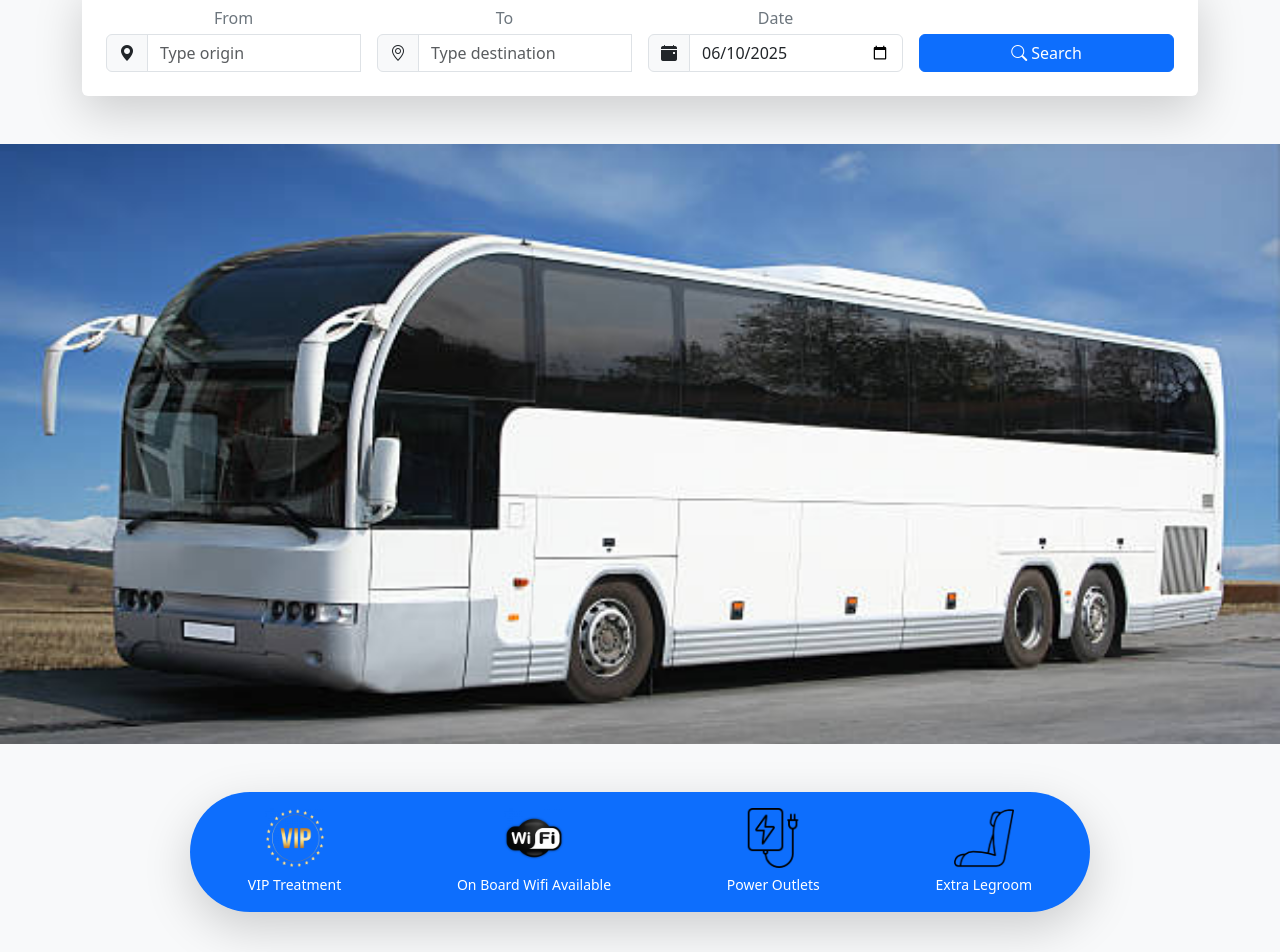
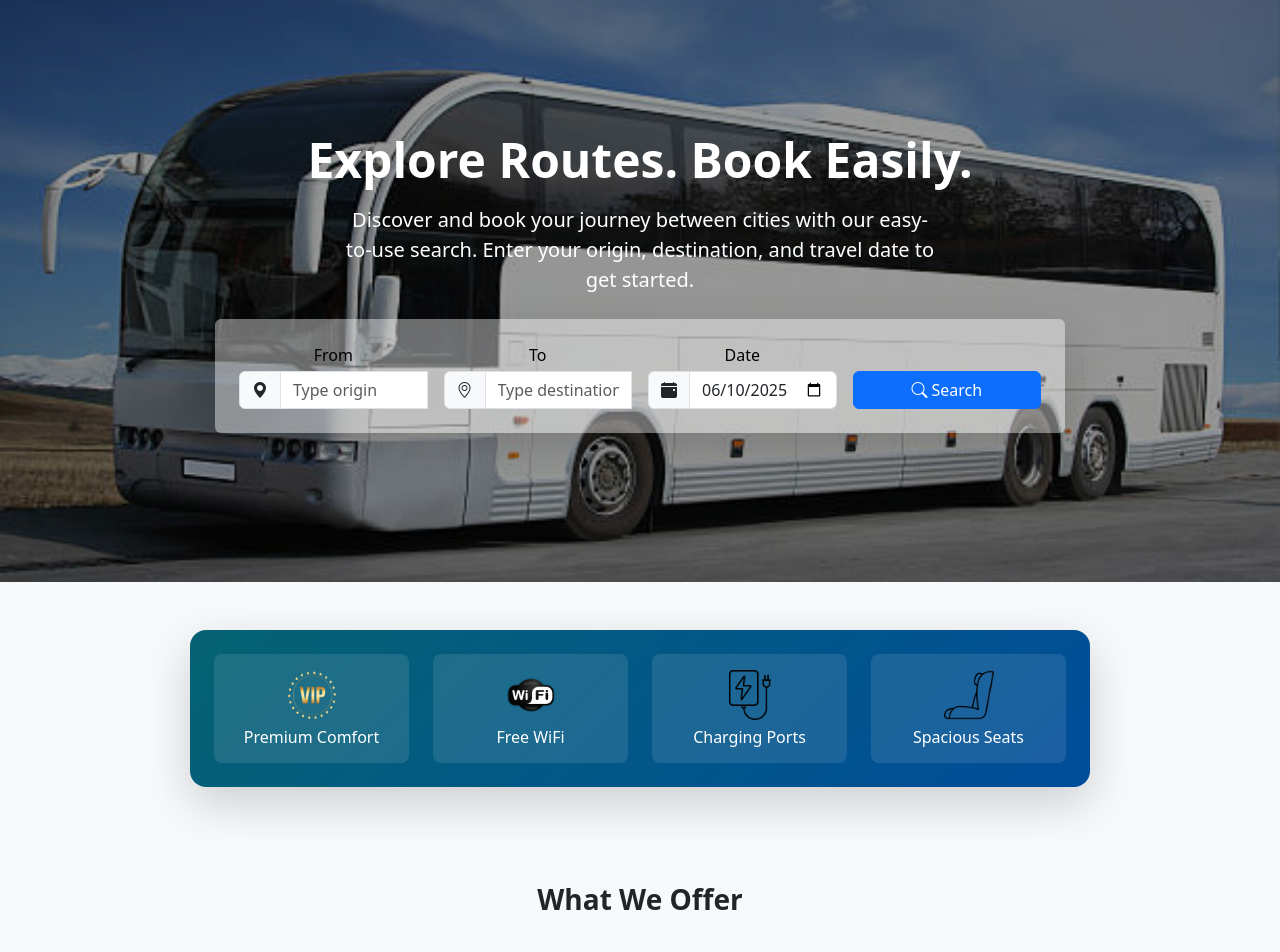
Before and after one commit to bonnymkuu/Bus-Booking-System, a React (Vite) app: page / in a window 1280 px wide. Shown: the part 100-1052 px from the top of the page. Built offline with nearby package versions, Linux system fonts and the light colour scheme.

Commit message:
updated UI

```diff
--- a/index.html
+++ b/index.html
@@ -4,7 +4,7 @@
     <meta charset="UTF-8" />
     <link rel="icon" type="image/svg+xml" href="download.svg" />
     <meta name="viewport" content="width=device-width, initial-scale=1.0" />
-    <title>Buscar</title>
+    <title>SafiriExpress</title>
   </head>
   <body>
     <div id="root"></div>
--- a/src/components/Footer.jsx
+++ b/src/components/Footer.jsx
@@ -4,7 +4,7 @@ export default function Footer({ navigateTo }) {
       <div className="container mx-auto px-4"> {/* Bootstrap container */}
         <div className="row g-4"> {/* Bootstrap grid system with gutters */}
           <div className="col-md-3"> {/* Bootstrap column */}
-            <h4 className="h5 fw-bold mb-3">Bus Booking System</h4> {/* Bootstrap heading, font-weight, margin-bottom */}
+            <h4 className="h5 fw-bold mb-3">SafiriExpress</h4> {/* Bootstrap heading, font-weight, margin-bottom */}
             <p className="text-light">Your trusted partner for bus travel across Kenya. Book tickets easily and travel comfortably.</p> {/* Bootstrap text color */}
           </div>
 
@@ -59,7 +59,7 @@ export default function Footer({ navigateTo }) {
             <h5 className="fw-bold mb-3">Contact Us</h5>
             <address className="text-light not-italic"> {/* Bootstrap text color, not-italic */}
               <p>Nairobi, Kenya</p>
-              <p className="my-2">Email: info@example.com</p>
+              <p className="my-2">Email: info@safiriExpress.com</p>
               <p>Phone: +254 700 123456</p>
             </address>
 
@@ -84,7 +84,7 @@ export default function Footer({ navigateTo }) {
         </div>
 
         <div className="border-top border-secondary mt-5 pt-4 text-center text-light"> {/* Bootstrap border, margin-top, padding-top, text color */}
-          <p>&copy; {new Date().getFullYear()} All rights reserved.</p> <p> developer bonny +254759993892</p>
+          <p>&copy; {new Date().getFullYear()} SafiriExpress. All rights reserved.</p> <p> developer bonny +254759993892</p>
         </div>
       </div>
     </footer>
--- a/src/components/Header.jsx
+++ b/src/components/Header.jsx
@@ -7,7 +7,7 @@ export default function Header({ navigateTo }) {
     <header className="navbar navbar-expand-lg navbar-dark shadow-sm" style={{backgroundImage: 'linear-gradient(145deg,rgb(4, 58, 75) 0%,rgb(2, 50, 122) 100%)'}}>
       <div className="container">
         <a href="#" onClick={() => navigateTo('home')} className="navbar-brand d-flex align-items-center">
-          <h1>Bus Booking System</h1>
+          <h1>Safiri Express</h1>
         </a>
 
         <button
--- a/src/pages/About.jsx
+++ b/src/pages/About.jsx
@@ -15,11 +15,11 @@ export default function About() {
         <div className="row justify-content-center">
             <div className="col-lg-8">
             <p className=" text-black mb-4 fs-20">
-                Welcome to Bus company, your premier online platform for booking bus tickets across Kenya.
+                Welcome to SafiriExpress, your premier online platform for booking bus tickets across Kenya.
                 We are dedicated to providing a seamless, reliable, and comfortable travel experience for all our passengers.
             </p>
             <p className="text-black mb-4">
-                Founded with the vision to revolutionize inter-county bus travel, Bus company connects you to a wide network of routes and bus operators, ensuring you find the perfect journey at the best price. Our user-friendly interface makes booking quick and easy, while our commitment to customer satisfaction drives everything we do.
+                Founded with the vision to revolutionize inter-county bus travel, SafiriExpress connects you to a wide network of routes and bus operators, ensuring you find the perfect journey at the best price. Our user-friendly interface makes booking quick and easy, while our commitment to customer satisfaction drives everything we do.
             </p>
             <h3 className="h4 fw-bold mb-3 text-primary">Our Mission</h3>
             <p className="text-black mb-4">
@@ -33,7 +33,7 @@ export default function About() {
                 <li className="mb-2"><i className="bi bi-check-circle-fill me-2 text-primary"></i> Accessibility: Making travel easy for everyone.</li>
             </ul>
             <p className="text-black">
-                Thank you for choosing Bus company. We look forward to being a part of your next adventure!
+                Thank you for choosing SafiriExpress. We look forward to being a part of your next adventure!
             </p>
             </div>
         </div>
--- a/src/pages/Auth/Login.jsx
+++ b/src/pages/Auth/Login.jsx
@@ -82,10 +82,10 @@ export default function Login({ navigateTo }) {
               <label className="form-check-label" htmlFor="remember-me">Remember me</label>
             </div>
             {/* Kept href="#" as no specific forgotPassword view was requested */}
-            <a href="#" className="text-danger text-decoration-none">Forgot password?</a>
+            <a href="#" className="text-primary text-decoration-none">Forgot password?</a>
           </div>
 
-          <button type="submit" className="btn btn-danger w-100">
+          <button type="submit" className="btn btn-primary w-100">
             Sign in
           </button>
         </form>
--- a/src/pages/Auth/Register.jsx
+++ b/src/pages/Auth/Register.jsx
@@ -158,7 +158,7 @@ export default function Register({ navigateTo }) {
           </div>
 
           {/* Submit */}
-          <button type="submit" className="btn btn-danger w-100">
+          <button type="submit" className="btn btn-primary w-100">
             Register
           </button>
         </form>
@@ -181,7 +181,7 @@ export default function Register({ navigateTo }) {
         {/* Login link */}
         <p className="text-center mt-3">
           Already have an account?{' '}
-          <a href="#" onClick={() => navigateTo('login')} className="text-danger">
+          <a href="#" onClick={() => navigateTo('login')} className="text-primary">
             Login
           </a>
         </p>
--- a/src/pages/Gallery.jsx
+++ b/src/pages/Gallery.jsx
@@ -52,7 +52,7 @@ export default function Gallery() {
 
   return (
     <div className="container-fluid py-5 bg-black">
-      <h2 className="text-center display-4 fw-bold mb-5 text-primary">Our Fleet Gallery</h2>
+      <h2 className="text-center display-4 fw-bold mb-5 text-primary">Gallery</h2>
       <div className="row row-cols-1 row-cols-md-3 g-4">
         {busImages.map((image, index) => {
           const [ref, isVisible] = useFadeInOnScroll();
--- a/src/pages/Home.jsx
+++ b/src/pages/Home.jsx
@@ -139,20 +139,54 @@ export default function Home({ navigateTo }) {
 
   return (
     <div className="position-relative">
-      {/* Hero Image */}
-      <div className="position-relative hero-bg-image d-flex align-items-center">
-        <div className="position-absolute inset-0 opacity-75 w-100 "></div>
-        <div className="container position-relative z-1">
-          {/* Search Form */}
-          <div className="bg-white rounded shadow-lg p-4 max-w-lg mx-auto">
+      {/* Hero Section with Background Image */}
+      <div
+        className="position-relative hero-bg-image d-flex align-items-center"
+        style={{
+          backgroundImage: `url(${busImage3})`,
+          backgroundSize: "cover",
+          backgroundPosition: "center",
+          height: "600px",
+        }}
+      >
+        {/* Dark overlay */}
+        <div
+          className="position-absolute top-0 start-0 w-100 h-100"
+          style={{
+            backgroundColor: "rgba(0, 0, 0, 0.4)",
+          }}
+        ></div>
+
+        {/* Content over background */}
+        <div className="container position-relative z-1 text-center text-white">
+          {/* Title */}
+          <h1 className="fw-bold display-5 mb-3">
+            Explore Routes. Book Easily.
+          </h1>
+
+          {/* Description */}
+          <p
+            className="lead mb-4"
+            style={{ maxWidth: "600px", margin: "0 auto" }}
+          >
+            Discover and book your journey between cities with our easy-to-use
+            search. Enter your origin, destination, and travel date to get
+            started.
+          </p>
+
+          {/* Search Form Card */}
+          <div
+            className="rounded shadow-lg p-4 mt-4 mx-auto"
+            style={{
+              backgroundColor: "rgba(255, 255, 255, 0.4)",
+              maxWidth: "850px",
+            }}
+          >
             <form onSubmit={handleSearch}>
               <div className="row g-3">
                 {/* FROM */}
                 <div className="col-md-3">
-                  <label
-                    htmlFor="from"
-                    className="form-label text-secondary mb-1"
-                  >
+                  <label htmlFor="from" className="form-label text-black mb-1">
                     From
                   </label>
                   <div className="input-group">
@@ -179,10 +213,7 @@ export default function Home({ navigateTo }) {
 
                 {/* TO */}
                 <div className="col-md-3">
-                  <label
-                    htmlFor="to"
-                    className="form-label text-secondary mb-1"
-                  >
+                  <label htmlFor="to" className="form-label text-black mb-1">
                     To
                   </label>
                   <div className="input-group">
@@ -207,10 +238,7 @@ export default function Home({ navigateTo }) {
 
                 {/* DATE */}
                 <div className="col-md-3">
-                  <label
-                    htmlFor="date"
-                    className="form-label text-secondary mb-1"
-                  >
+                  <label htmlFor="date" className="form-label text-black mb-1">
                     Date
                   </label>
                   <div className="input-group">
@@ -255,61 +283,63 @@ export default function Home({ navigateTo }) {
         </div>
       </div>
 
+      {/* Features Section - Redesigned */}
+      <div className="container my-5">
         <div
-        className="mt-5 mb-5"
-        style={{ width: "100%", height: "600px", overflow: "hidden" }}
+          className="text-white p-4 rounded-4 shadow-lg mx-auto"
+          style={{
+            maxWidth: "900px",
+            background:
+              "linear-gradient(135deg,rgb(5, 98, 114) 0%,rgb(0, 77, 155) 100%)",
+            border: "none",
+          }}
         >
-        <img
-          src={busImage3}
-          alt="Bus route"
-          style={{
-            width: "100%",
-            height: "100%",
-            objectFit: "cover",
-            display: "block",
-          }}
-        />
-      </div>
-
-      <div
-        className="bg-primary text-white py-3 my-5 rounded-pill shadow-lg mx-auto d-flex justify-content-around align-items-center"
-        style={{ maxWidth: "900px" }}
-      >
-        <div className="text-center">
+          <div className="row g-4 text-center">
+            <div className="col-6 col-md-3">
+              <div className="p-3 bg-white bg-opacity-10 rounded-3 h-100">
                 <img
                   src={vip}
-            alt="VIP Icon"
-            className="d-block mx-auto mb-1"
-            style={{ width: "60px", height: "60px" }}
+                  alt="VIP"
+                  className="img-fluid mb-2"
+                  style={{ height: "50px" }}
                 />
-          <small>VIP Treatment</small>
+                <h6 className="mb-0">Premium Comfort</h6>
               </div>
-        <div className="text-center">
+            </div>
+            <div className="col-6 col-md-3">
+              <div className="p-3 bg-white bg-opacity-10 rounded-3 h-100">
                 <img
                   src={wifi}
-            alt="WiFi Icon"
-            className="d-block mx-auto mb-1"
-            style={{ width: "60px", height: "60px" }}
+                  alt="WiFi"
+                  className="img-fluid mb-2"
+                  style={{ height: "50px" }}
                 />
-          <small>On Board Wifi Available</small>
+                <h6 className="mb-0">Free WiFi</h6>
               </div>
-        <div className="text-center">
+            </div>
+            <div className="col-6 col-md-3">
+              <div className="p-3 bg-white bg-opacity-10 rounded-3 h-100">
                 <img
                   src={power}
-            alt="Power Icon"
-            className="d-block mx-auto mb-1"
-            style={{ width: "60px", height: "60px" }}
+                  alt="Power"
+                  className="img-fluid mb-2"
+                  style={{ height: "50px" }}
                 />
-          <small>Power Outlets</small>
+                <h6 className="mb-0">Charging Ports</h6>
               </div>
-        <div className="text-center">
+            </div>
+            <div className="col-6 col-md-3">
+              <div className="p-3 bg-white bg-opacity-10 rounded-3 h-100">
                 <img
                   src={seat}
-            alt="Legroom Icon"
-            className="d-block mx-auto mb-1"
-            style={{ width: "60px", height: "60px" }}
+                  alt="Seat"
+                  className="img-fluid mb-2"
+                  style={{ height: "50px" }}
                 />
-          <small>Extra Legroom</small>
+                <h6 className="mb-0">Spacious Seats</h6>
+              </div>
+            </div>
+          </div>
         </div>
       </div>
 
--- a/src/pages/PrintTicket.jsx
+++ b/src/pages/PrintTicket.jsx
@@ -23,7 +23,7 @@ export default function PrintTicket() {
 
     const doc = new jsPDF();
     doc.setFontSize(18);
-    doc.text('Bus company Ticket Details', 20, 20);
+    doc.text('SafiriExpress Ticket Details', 20, 20);
 
     doc.setFontSize(14);
     doc.text(`Ticket No: ${ticketDetails.ticketNo}`, 20, 40);
```
Also changed, not shown: src/pages/test.jsx (added, +219 -0 lines). Lines whose indentation alone changed are shown as unchanged.
